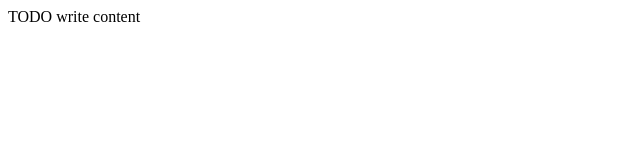
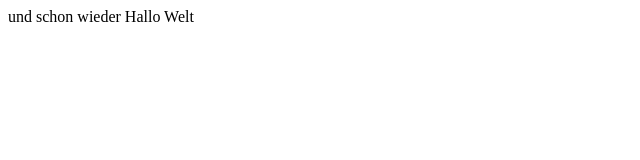
Before and after one commit to gschlacht/testwebsite, a plain HTML site: page index.html in a window 1280 px wide. Shown: the full height of the page, 0-640 px from the left. Drawn offline with Linux system fonts and the light colour scheme.

Commit message:
task3 multiple commit

```diff
--- a/index.html
+++ b/index.html
@@ -11,6 +11,6 @@
         <meta name="viewport" content="width=device-width, initial-scale=1.0">
     </head>
     <body>
-        <div>TODO write content</div>
+        <div>und schon wieder Hallo Welt</div>
     </body>
 </html>
```
Also changed, not shown: 1 other file.
